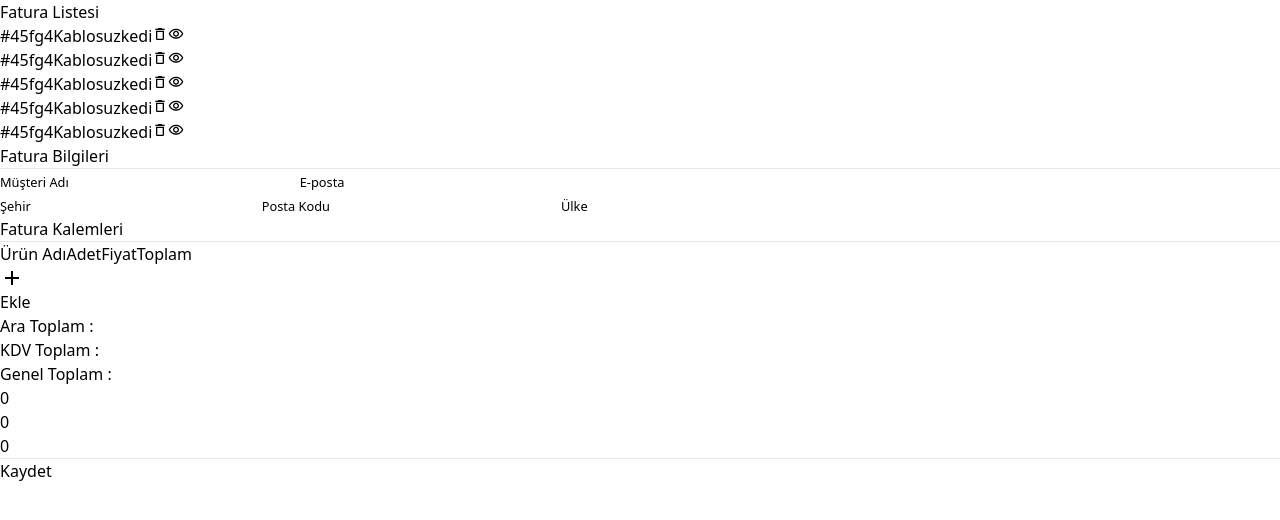
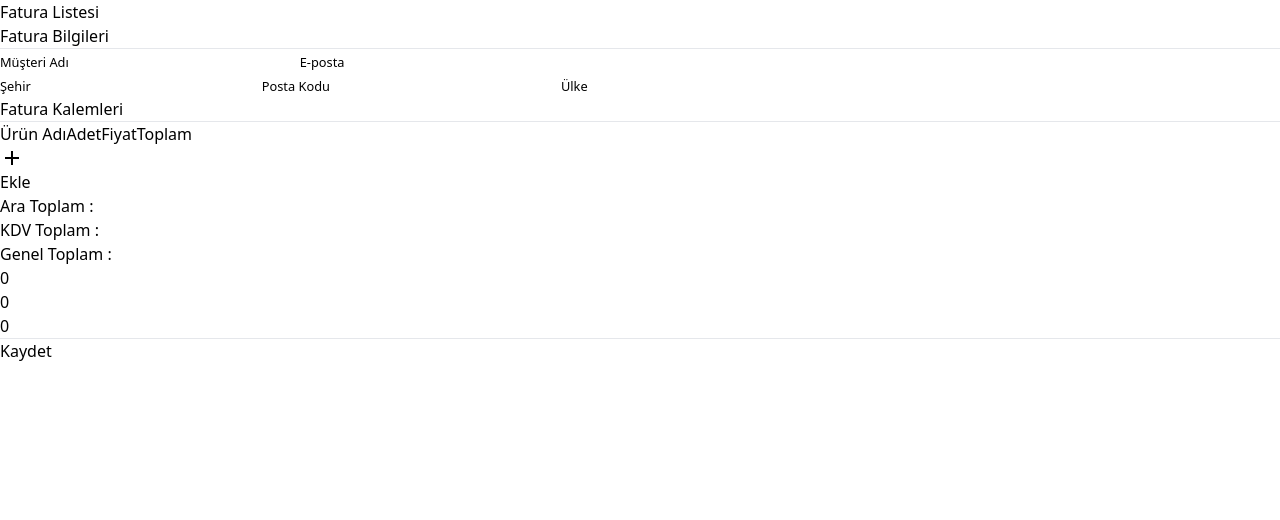
Before and after one commit to comlekahmetcan/vue-composition-api, a Vue app in the folder 10-1-itemlist-app/: page / in a window 1280 px wide. Shown: the top 520 px of the page. Built offline with nearby package versions, Linux system fonts and the light colour scheme.

Commit message:
appSidebar içinde invoice list bilgileri gösterildi

```diff
--- a/10-1-itemlist-app/src/App.vue
+++ b/10-1-itemlist-app/src/App.vue
@@ -1,6 +1,6 @@
 <template>
   <div class="w-screen h-screen bg-gray-800 flex flex-row text-white items-start justify-center">
-    <app-sidebar />
+    <app-sidebar :invoices="invoiceList"/>
     <invoice-content :saveInvoice="saveInvoice" />
   </div>
 </template>
@@ -10,7 +10,6 @@ import appSidebar from "./components/appSidebar.vue";
 import invoiceContent from "./components/invoiceContent.vue";
 const invoiceList = ref([]);
 const saveInvoice = (invoice) => {
-  console.log('invoice', first)
   invoiceList.value.push(invoice);
 };
 </script>
--- a/10-1-itemlist-app/src/components/appSidebar.vue
+++ b/10-1-itemlist-app/src/components/appSidebar.vue
@@ -1,9 +1,10 @@
 <template>
   <aside class="bg-gray-700 w-[300px] h-screen">
     <h3 class="text-2xl font-bold mt-2 p-2">Fatura Listesi</h3>
-    <div v-for="i in 5" :key="i" class="odd:bg-gray-600 flex justify-between items-center p-2">
-      <span>#45fg4</span>
-      <span>Kablosuzkedi</span>
+    <div v-for="(invoice, i) in invoices" :key="invoice.id" class="odd:bg-gray-600 flex justify-between items-center p-2">
+      <span>#{{ i }}</span>
+      <span>{{ invoice.contact.contact_name }}</span>
+      <!-- componente ayırarak computed ile yapılabilir -->
       <span>
         <button class="danger-button mr-1">
           <svg xmlns="http://www.w3.org/2000/svg" class="fill-current" height="16" viewBox="0 0 24 24" width="16">
@@ -23,3 +24,6 @@
     </div>
   </aside>
 </template>
+<script setup>
+defineProps({ invoices: Array });
+</script>
```
